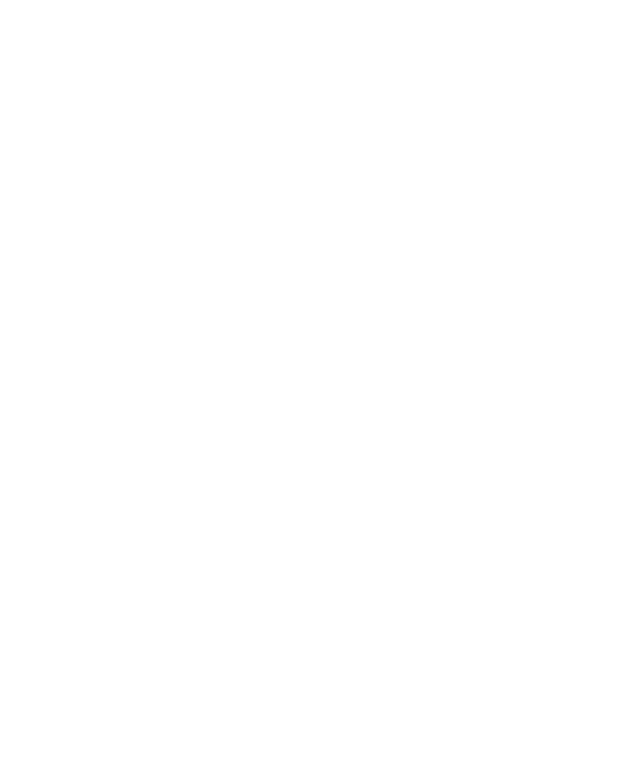
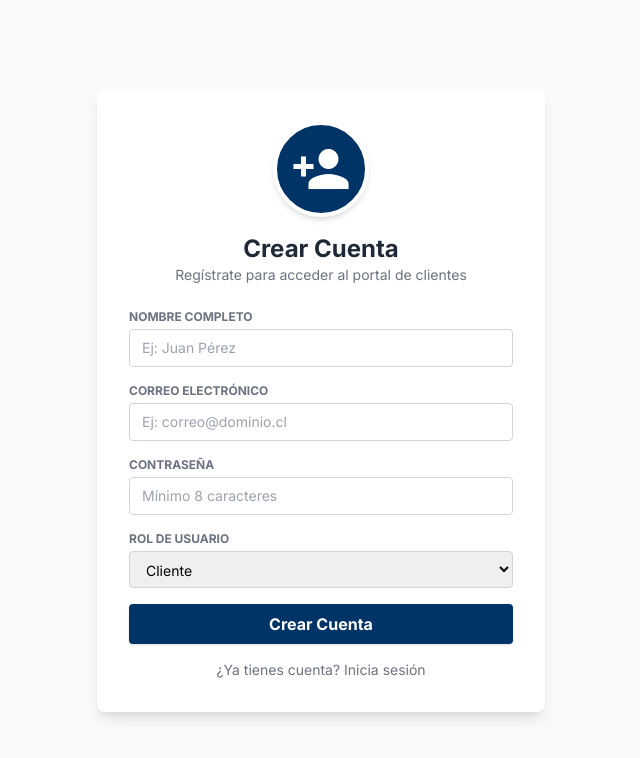
Before and after one commit to Koni47/Capstone-TAV-2026, a React (Vite) app in the folder frontend/: page /register in a window 1280 px wide. Before the commit this address had no page. Shown: the top 758 px of the page, without its empty margins (319-959 px from the left). Built offline with nearby package versions, Linux system fonts and the light colour scheme.

Commit message:
Add user registration page and update navigation links
Introduced a new Register page for user account creation and added its route to the app. Updated navigation and footer links in Home and mock data to include 'Iniciar sesión' and 'Registrarse' with correct paths.

```diff
--- a/frontend/src/App.tsx
+++ b/frontend/src/App.tsx
@@ -23,6 +23,7 @@ import VehicleDetail from './pages/VehicleDetail'
 import TripDetail from './pages/TripDetail'
 import Reports from './pages/Reports'
 import Login from './pages/Login'
+import Register from './pages/Register'
 import Logout from './pages/Logout'
 
 export default function App() {
@@ -48,6 +49,7 @@ export default function App() {
       <Route path="/trip-detail" element={<TripDetail />} />
       <Route path="/reports" element={<Reports />} />
       <Route path="/login" element={<Login />} />
+      <Route path="/register" element={<Register />} />
       <Route path="/logout" element={<Logout />} />
       <Route path="/privacy" element={<Privacy />} />
       <Route path="/recover-password" element={<RecoverPassword />} />
--- a/frontend/src/mocks/data.ts
+++ b/frontend/src/mocks/data.ts
@@ -52,6 +52,8 @@ export const site = {
     email: 'operaciones@elloa.cl'
   },
   footerLinks: [
+    { label: 'Iniciar sesión', href: '/login' },
+    { label: 'Registrarse', href: '/register' },
     { label: 'Términos y Condiciones', href: '/terms' },
     { label: 'Política de Privacidad', href: '/privacy' },
     { label: 'Portal de Denuncias', href: '/complaints' }
--- a/frontend/src/pages/Home.tsx
+++ b/frontend/src/pages/Home.tsx
@@ -18,8 +18,8 @@ export default function Home() {
               ))}
             </div>
             <div className="hidden md:flex items-center gap-3">
-              <a href="/client-portal" className="text-sm font-semibold hover:text-gray-300">Iniciar sesión</a>
-              <a href="/client-portal" className="bg-secondary hover:bg-orange-600 text-white text-sm font-bold py-2 px-5 rounded-md transition shadow-md">Registrarse</a>
+              <a href="/login" className="text-sm font-semibold hover:text-gray-300">Iniciar sesión</a>
+              <a href="/register" className="bg-secondary hover:bg-orange-600 text-white text-sm font-bold py-2 px-5 rounded-md transition shadow-md">Registrarse</a>
             </div>
             <div className="md:hidden">
               <button className="text-white hover:text-secondary">
@@ -173,7 +173,11 @@ export default function Home() {
           <div className="max-w-7xl mx-auto px-4 sm:px-6 lg:px-8 flex flex-col md:flex-row justify-between items-center gap-4">
             <div className="text-xs text-gray-500 text-center md:text-left">&copy; 2026 {site.companyName} SpA. Todos los derechos reservados.</div>
             <div className="flex gap-6 text-xs text-gray-400 font-medium">
-              {site.footerLinks.map((l) => (
+              {[
+                { label: 'Iniciar sesión', href: '/login' },
+                { label: 'Registrarse', href: '/register' },
+                ...site.footerLinks.filter(l => l.href !== '/login' && l.href !== '/register')
+              ].map((l) => (
                 <a key={l.href} href={l.href} className="hover:text-white transition">{l.label}</a>
               ))}
             </div>
--- /dev/null
+++ b/frontend/src/pages/Register.tsx
@@ -0,0 +1,96 @@
+import React, { useState } from 'react'
+import { useNavigate } from 'react-router-dom'
+
+export function Register() {
+  const navigate = useNavigate()
+  const [fullName, setFullName] = useState('')
+  const [email, setEmail] = useState('')
+  const [password, setPassword] = useState('')
+  const [userRole, setUserRole] = useState('cliente')
+
+  const handleSubmit = (e: React.FormEvent) => {
+    e.preventDefault()
+    if (!fullName || !email || !password) {
+      alert('Por favor completa todos los campos')
+      return
+    }
+
+    // Simular registro: aquí podrías llamar a la API
+    localStorage.setItem('userRole', userRole)
+    localStorage.setItem('userEmail', email)
+    localStorage.setItem('loginTime', new Date().toISOString())
+
+    alert('Cuenta creada correctamente. Redirigiendo al portal...')
+    navigate('/client-portal')
+  }
+
+  return (
+    <div className="bg-gray-50 font-sans flex items-center justify-center h-screen">
+      <div className="bg-white rounded-lg shadow-lg w-full max-w-md p-8">
+        <div className="text-center mb-6">
+          <div className="w-24 h-24 bg-primary rounded-full mx-auto flex items-center justify-center text-white text-3xl font-bold mb-4 border-4 border-white shadow-md">
+            <span className="material-icons text-white" style={{ fontSize: 60 }}>person_add</span>
+          </div>
+          <h1 className="text-2xl font-bold text-gray-800">Crear Cuenta</h1>
+          <p className="text-sm text-gray-500">Regístrate para acceder al portal de clientes</p>
+        </div>
+
+        <form className="space-y-4" onSubmit={handleSubmit}>
+          <div>
+            <label className="block text-xs font-bold text-gray-500 uppercase mb-1">Nombre Completo</label>
+            <input
+              type="text"
+              placeholder="Ej: Juan Pérez"
+              value={fullName}
+              onChange={(e) => setFullName(e.target.value)}
+              className="w-full border border-gray-300 rounded px-3 py-2 text-sm focus:ring-2 focus:ring-primary focus:outline-none"
+              required
+            />
+          </div>
+
+          <div>
+            <label className="block text-xs font-bold text-gray-500 uppercase mb-1">Correo Electrónico</label>
+            <input
+              type="email"
+              placeholder="Ej: correo@dominio.cl"
+              value={email}
+              onChange={(e) => setEmail(e.target.value)}
+              className="w-full border border-gray-300 rounded px-3 py-2 text-sm focus:ring-2 focus:ring-primary focus:outline-none"
+              required
+            />
+          </div>
+
+          <div>
+            <label className="block text-xs font-bold text-gray-500 uppercase mb-1">Contraseña</label>
+            <input
+              type="password"
+              placeholder="Mínimo 8 caracteres"
+              value={password}
+              onChange={(e) => setPassword(e.target.value)}
+              className="w-full border border-gray-300 rounded px-3 py-2 text-sm focus:ring-2 focus:ring-primary focus:outline-none"
+              required
+            />
+          </div>
+
+          <div>
+            <label className="block text-xs font-bold text-gray-500 uppercase mb-1">Rol de Usuario</label>
+            <select
+              value={userRole}
+              onChange={(e) => setUserRole(e.target.value)}
+              className="w-full border border-gray-300 rounded px-3 py-2 text-sm focus:ring-2 focus:ring-primary focus:outline-none"
+            >
+              <option value="cliente">Cliente</option>
+              <option value="chofer">Chofer</option>
+            </select>
+          </div>
+
+          <button type="submit" className="w-full bg-primary hover:bg-blue-900 text-white font-bold py-2 rounded shadow transition mt-4">Crear Cuenta</button>
+
+          <a href="/login" className="block text-center text-sm text-gray-500 mt-4 hover:text-gray-700">¿Ya tienes cuenta? Inicia sesión</a>
+        </form>
+      </div>
+    </div>
+  )
+}
+
+export default Register
```
Also changed, not shown: 1 other file (tests, documents, lock files or other folders).
